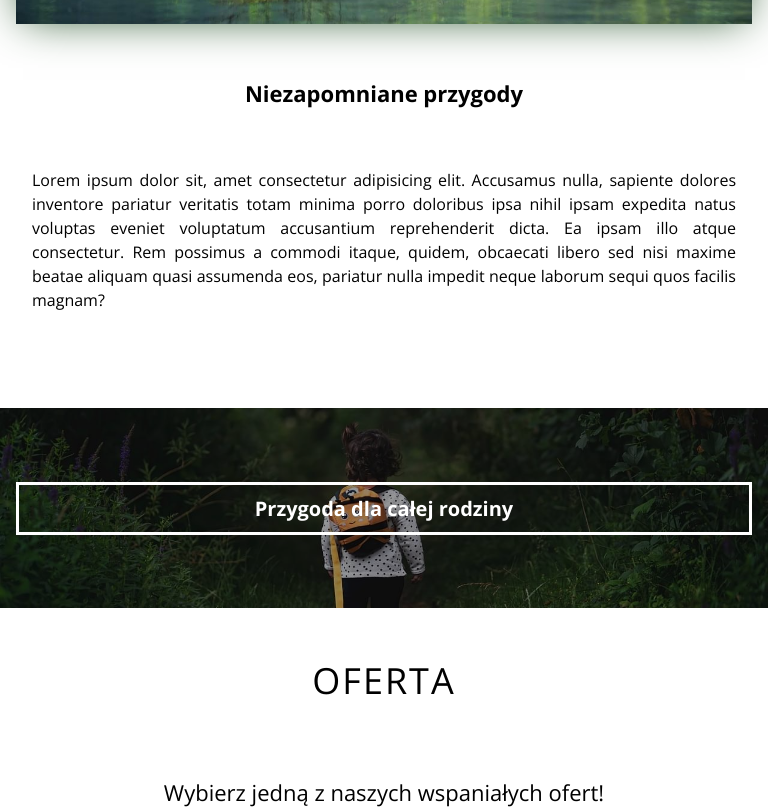
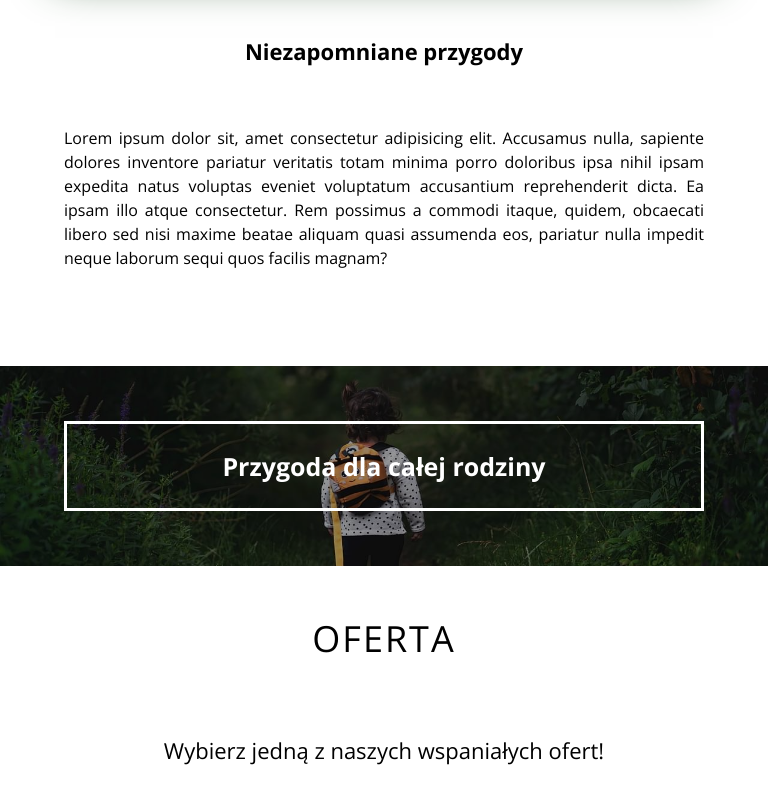
Before and after one commit to Zielsone/Forest, a website: page index.html in a window 768 px wide. Shown: the part 1211-2019 px from the top of the page. Drawn offline with nearby package versions, Linux system fonts and the light colour scheme.

Commit message:
Adaptation of the website for tablets and ipads

```diff
--- a/src/sass/_components.scss
+++ b/src/sass/_components.scss
@@ -138,4 +138,7 @@
   .burger-btn {
     display: none;
   }
+  .section-padding {
+    padding: 3em 3em;
+  }
 }
--- a/src/sass/main.scss
+++ b/src/sass/main.scss
@@ -458,4 +458,11 @@ body {
       transform: translateX(0%);
     }
   }
+  .banner {
+    padding: 4em;
+    &__heading {
+      padding: 1em;
+      font-size: 2.5rem;
+    }
+  }
 }
```
Also changed, not shown: dist/css/main.min.css.
